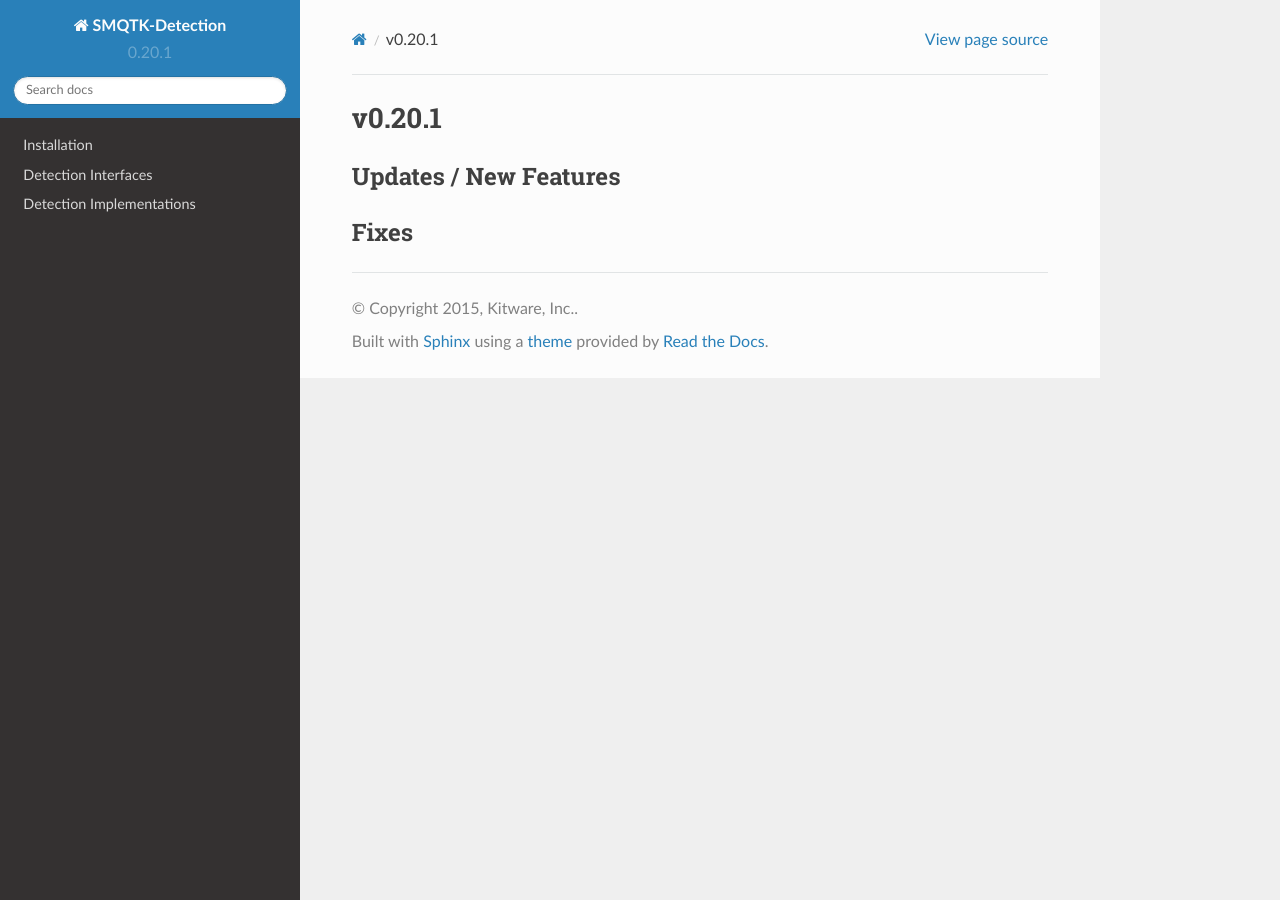
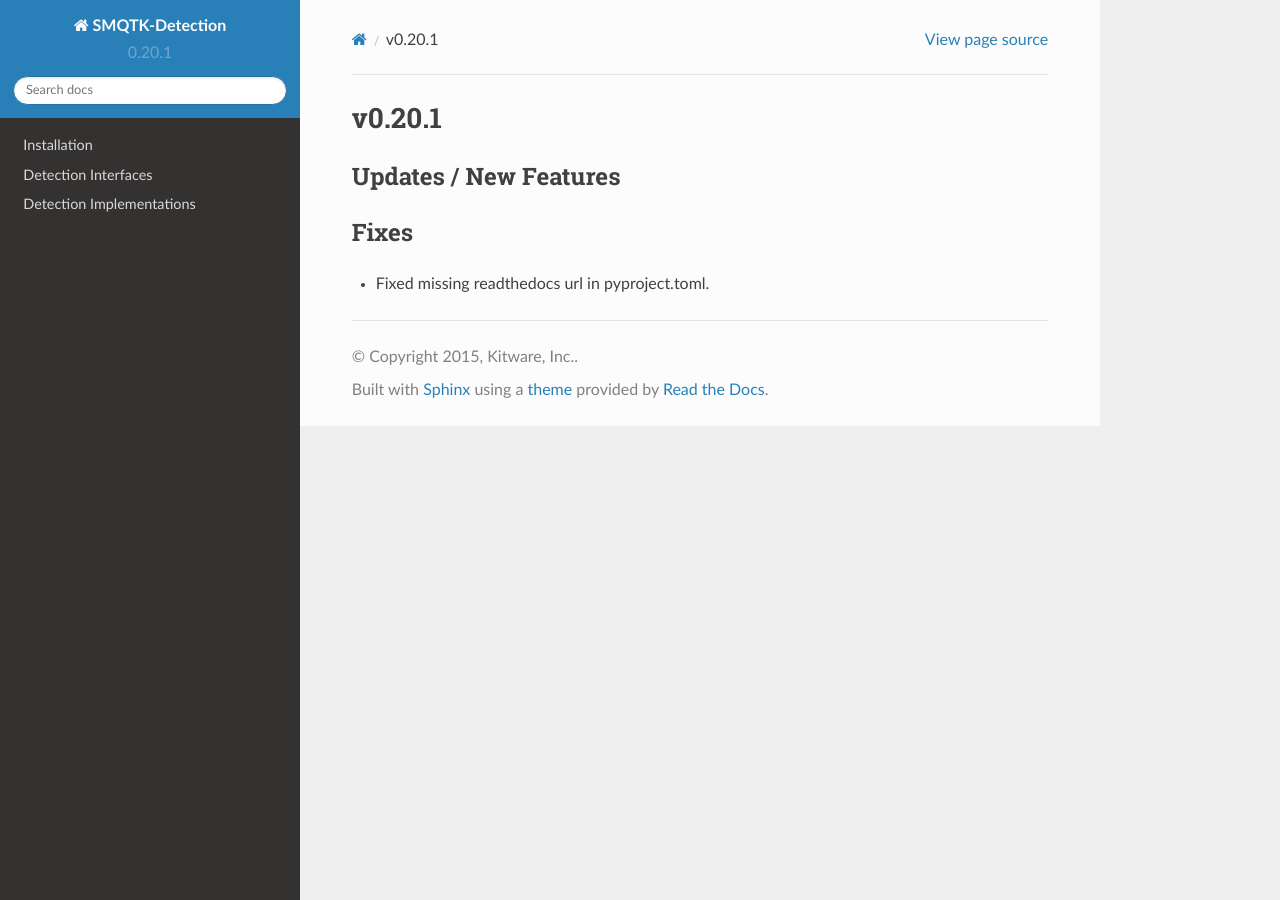
Before and after one commit to Kitware/SMQTK-Detection, a Sphinx documentation site: the page built from docs/release_notes/v0.20.1.rst, in a window 1280 px wide. Built offline with Sphinx 7.4.7 and the Read the Docs theme 2.0.0, drawn with Linux system fonts in a browser that asks for light colours; pages that are not in the unit, such as notebooks, are missing from menus; the version number is read from the project's files by our own code.

Commit message:
Updated release notes.

```diff
--- a/docs/release_notes/v0.20.1.rst
+++ b/docs/release_notes/v0.20.1.rst
@@ -6,3 +6,5 @@ Updates / New Features
 
 Fixes
 -----
+
+* Fixed missing readthedocs url in pyproject.toml.
```
